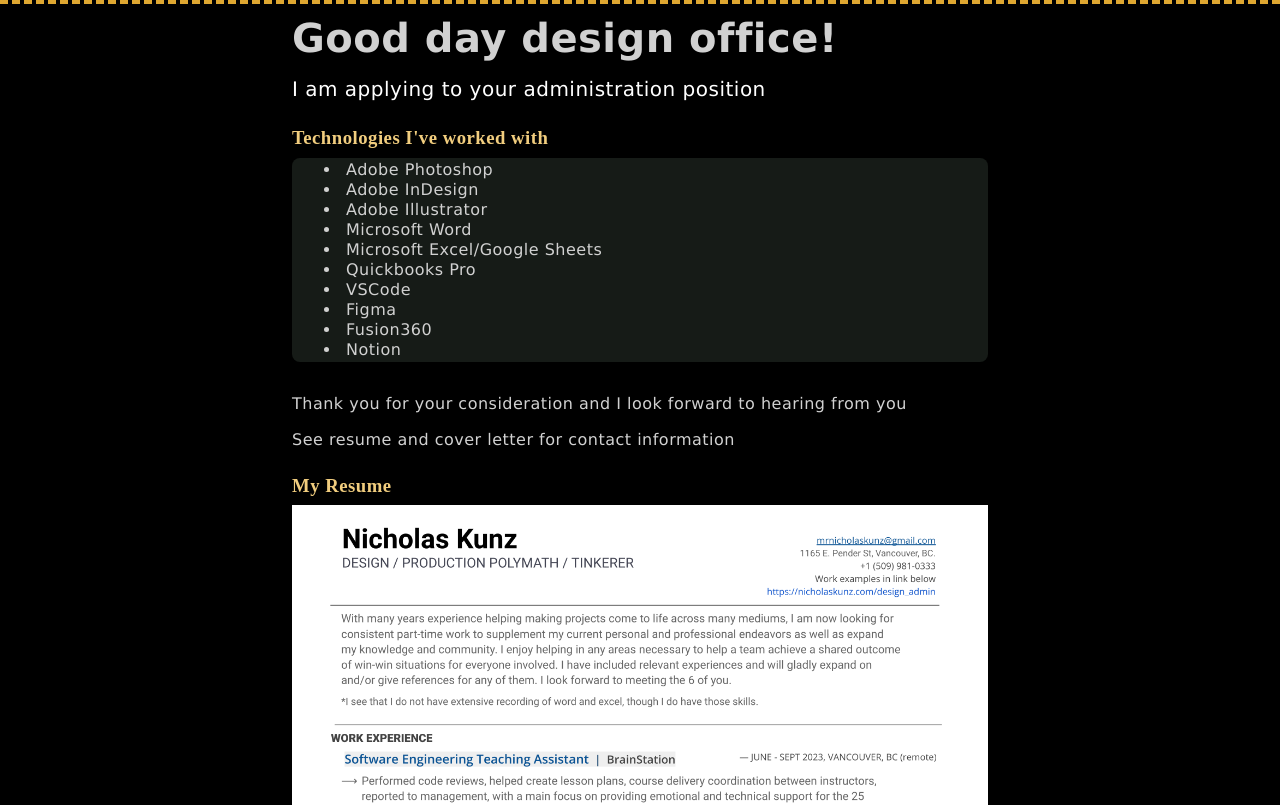
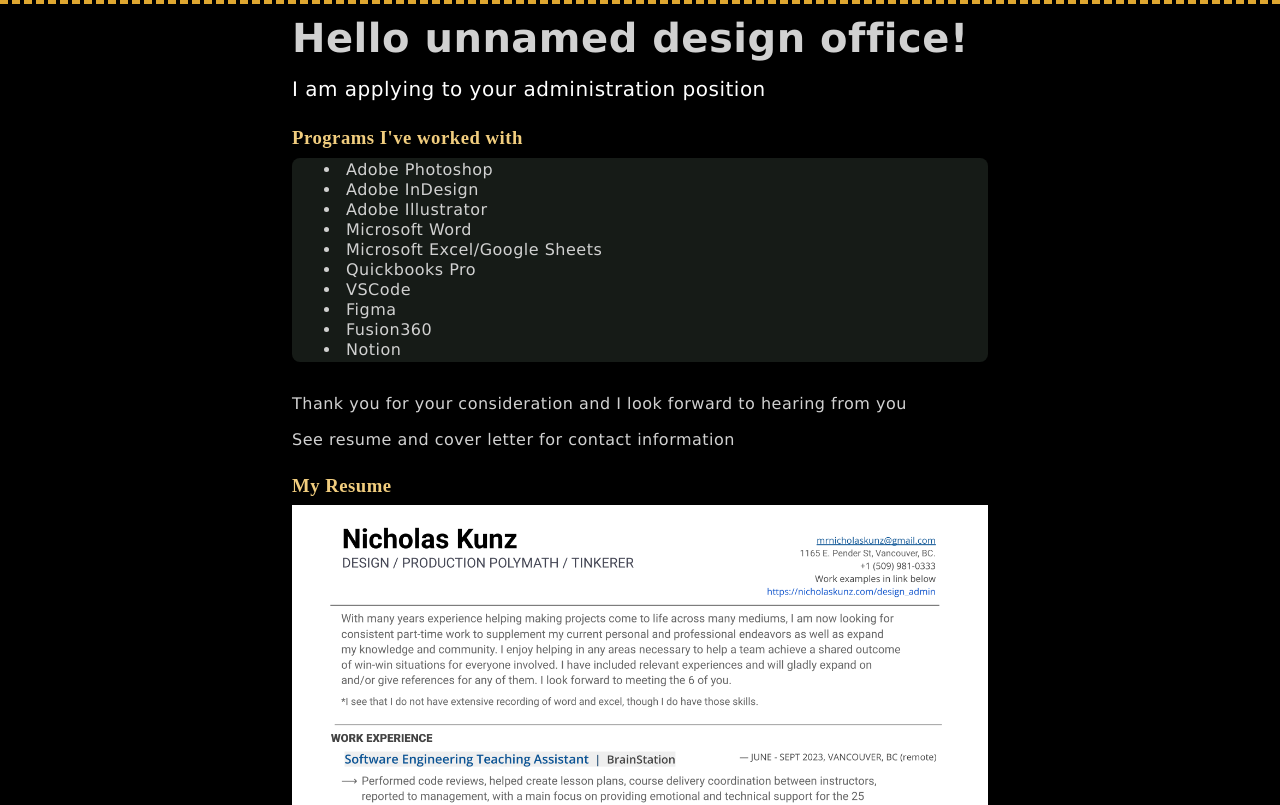
Before and after one commit to ntkunz/construction, a React (Vite) app: page /design_admin in a window 1280 px wide. Shown: the top 805 px of the page. Built offline with nearby package versions, Linux system fonts and the light colour scheme.

Commit message:
update technologies to programs

```diff
--- a/src/pages/DesignAdmin/DesignAdmin.jsx
+++ b/src/pages/DesignAdmin/DesignAdmin.jsx
@@ -55,10 +55,10 @@ export default function DesignAdmin() {
 
    return (
       <main className="design-admin">
-         <h1>Good day design office!</h1>
+         <h1>Hello unnamed design office!</h1>
          <h2>I am applying to your administration position</h2>
 
-         <h3>Technologies I've worked with</h3>
+         <h3>Programs I've worked with</h3>
          <ul><li>Adobe Photoshop</li><li>Adobe InDesign</li><li>Adobe Illustrator</li><li>Microsoft Word</li><li>Microsoft Excel/Google Sheets</li><li>Quickbooks Pro</li><li>VSCode</li><li>Figma</li><li>Fusion360</li><li>Notion</li></ul>
 
          <p>Thank you for your consideration and I look forward to hearing from you</p>
```
